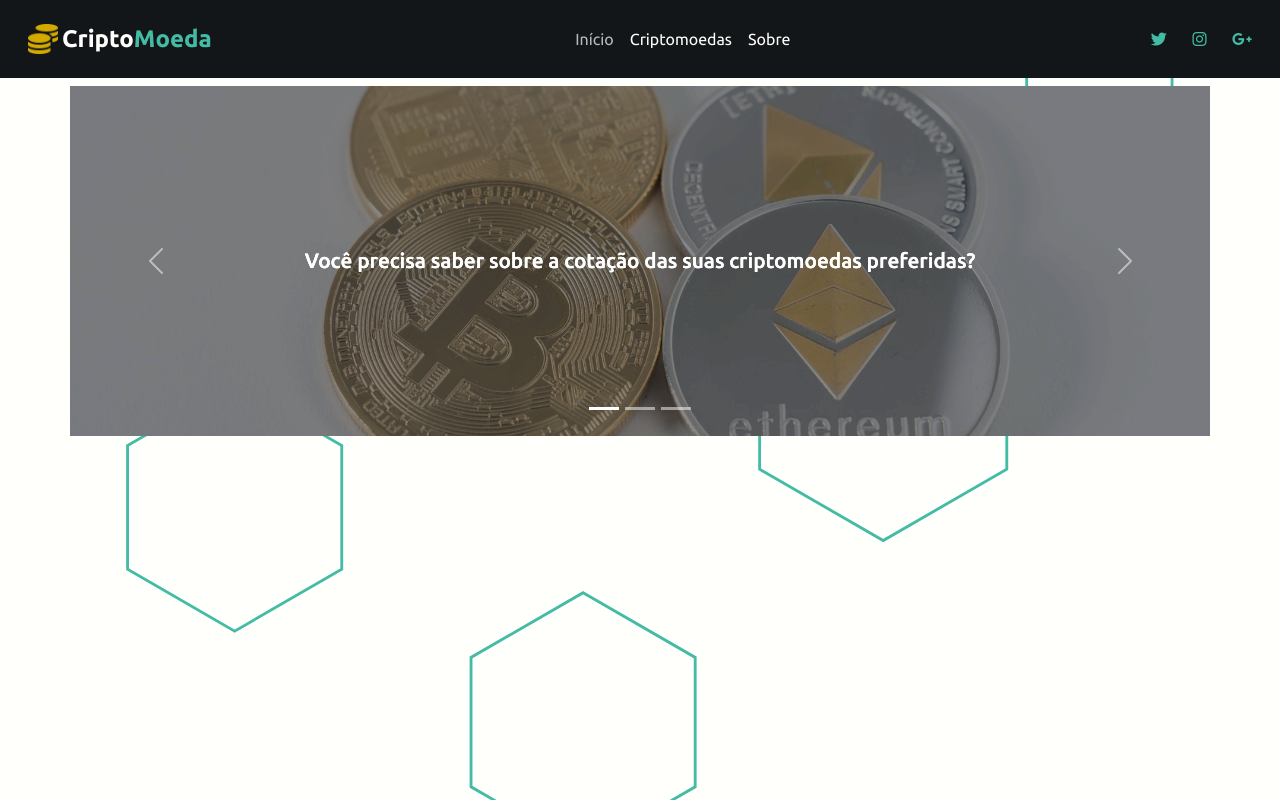
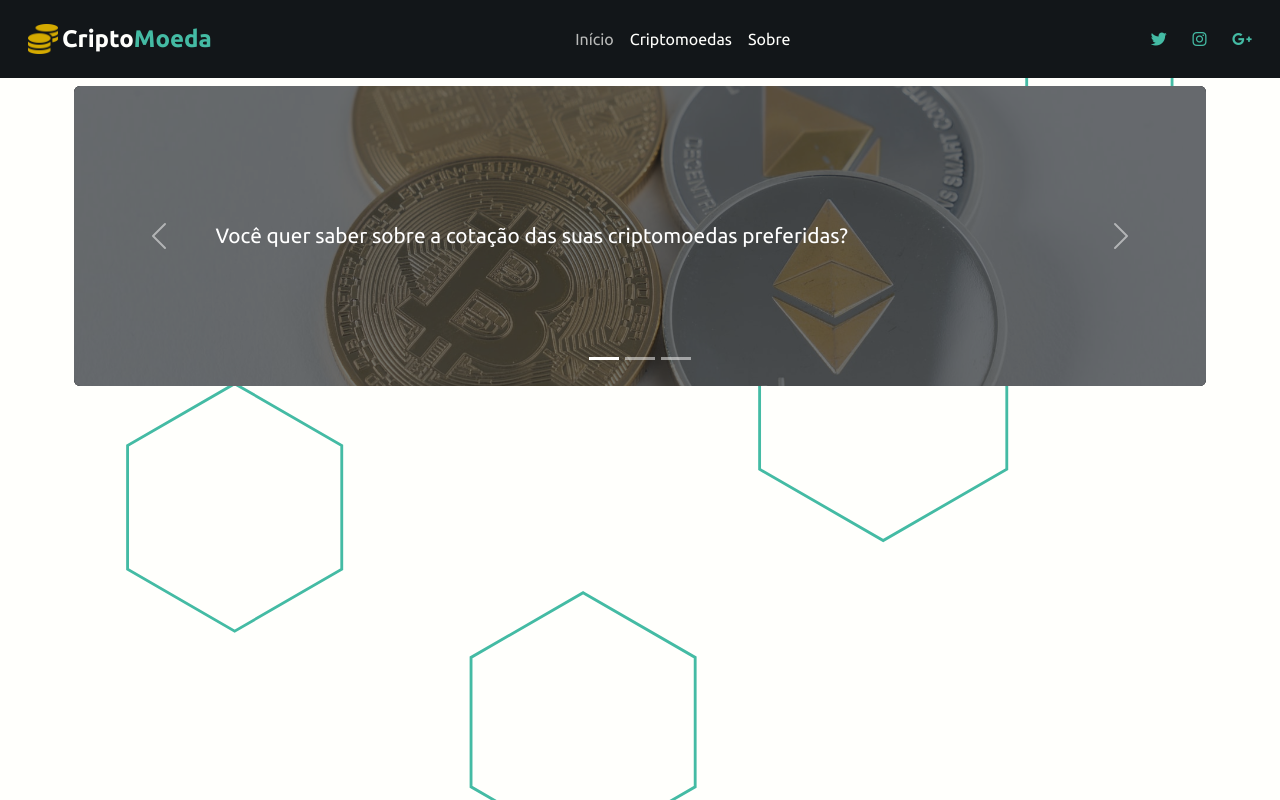
Before and after one commit to IsaacLouzeiro/preco-criptomoedas, a Vue app: page / in a window 1280 px wide. Built offline with nearby package versions, Linux system fonts and the light colour scheme.

Commit message:
arrumando bug no carrossel

```diff
--- a/src/components/SecaoPrincipal.vue
+++ b/src/components/SecaoPrincipal.vue
@@ -1,15 +1,15 @@
 <template>
-    <section id="secaoPrincipal" class="mt-2 rounded p-0 text-white">
-        <div id="coverBg" class="carousel slide" data-bs-ride="true">
+    <section id="secaoPrincipal" class="mt-2 rounded p-0 px-1 text-white">
+        <div id="coverBg" class="carousel slide rounded" data-bs-ride="true">
             <div class="carousel-indicators">
                 <button type="button" data-bs-target="#coverBg" data-bs-slide-to="0" class="active" aria-current="true" aria-label="Slide 1"></button>
                 <button type="button" data-bs-target="#coverBg" data-bs-slide-to="1" aria-label="Slide 2"></button>
                 <button type="button" data-bs-target="#coverBg" data-bs-slide-to="2" aria-label="Slide 3"></button>
             </div>
-            <div class="carousel-inner">
+            <div class="carousel-inner rounded">
                 <div class="carousel-item active">
                     <img src="../assets/bg-header.jpg" class="d-block w-100" alt="...">
-                    <h4 class="text-center">Você precisa saber sobre a cotação das suas criptomoedas preferidas?</h4>
+                    <h4 class="text-center">Você quer saber sobre a cotação das suas criptomoedas preferidas?</h4>
                 </div>
                 <div class="carousel-item">
                     <img src="../assets/bg-header.jpg" class="d-block w-100" alt="...">
@@ -47,32 +47,42 @@ export default {
     @import '../assets/cores.scss';
 
     #secaoPrincipal {
-        background-image: url(../assets/bg-header.jpg);
-        background-size: cover;
-        background-repeat: no-repeat;
-        background-position: center;
         width: 100%;
-        height: 350px;
+        height: 300px;
 
         #coverBg {
             width: 100%;
-            height: 350px;
+            height: 300px;
             background-color: rgba($color1, .5);
             .carousel-inner {
                 background-color: $color1;
                 .carousel-item {
                     position: relative;
-                    height: 350px;
-                    align-items: center;
-                    justify-content: center;
-                    display: flex;
+                    height: 300px;
+                    background-color: $color1;
 
                     h4 {
                         position: absolute;
                         margin: auto;
+                        font-weight: 400;
+                        width: 75%;
+                        z-index: 1;
+                        top: 0;
+                        left: 0;
+                        right: 0;
+                        bottom: 0;
+                        display: flex;
+                        align-items: center;
+
+                        @media only screen and (max-width: 765px) {
+                            font-size: 1.1em;
+                        }
                     }
                     img {
-                        opacity: .2;
+                        width: 100%;
+                        height: 100%;
+                        object-fit: cover;
+                        opacity: .4;
                     }
                 }
             }
```
